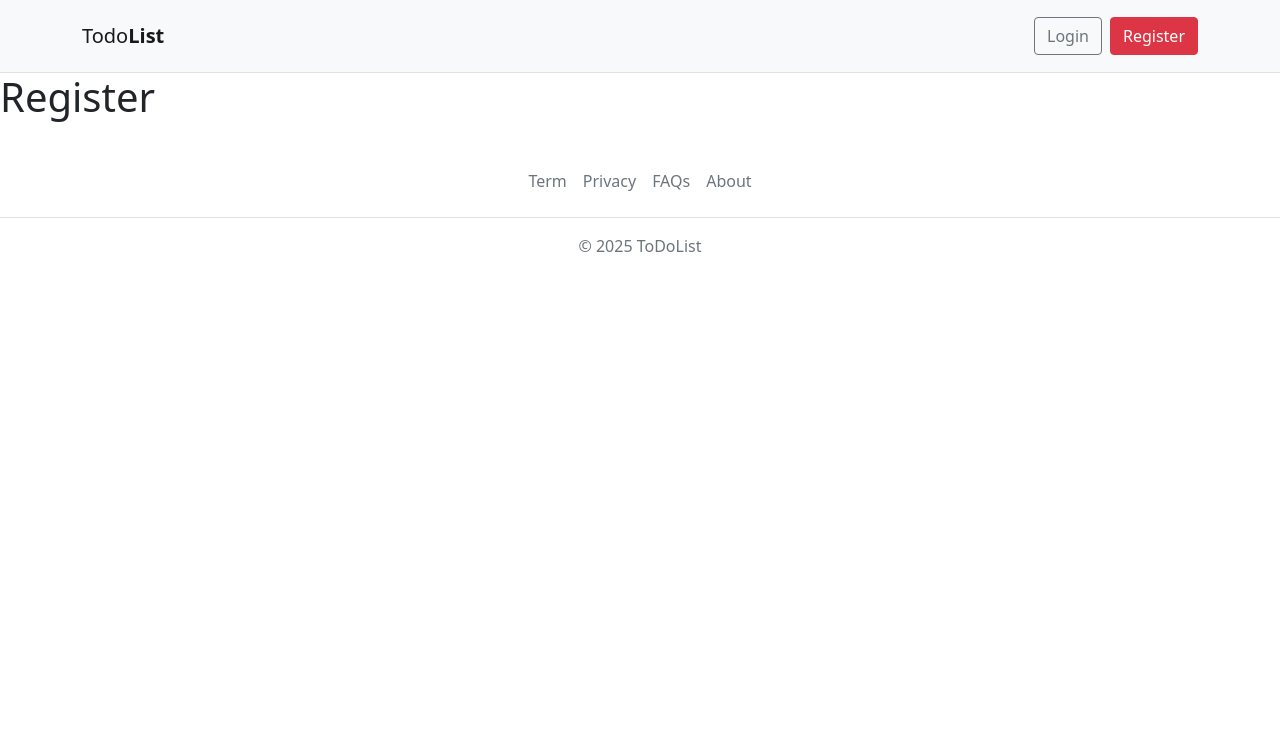
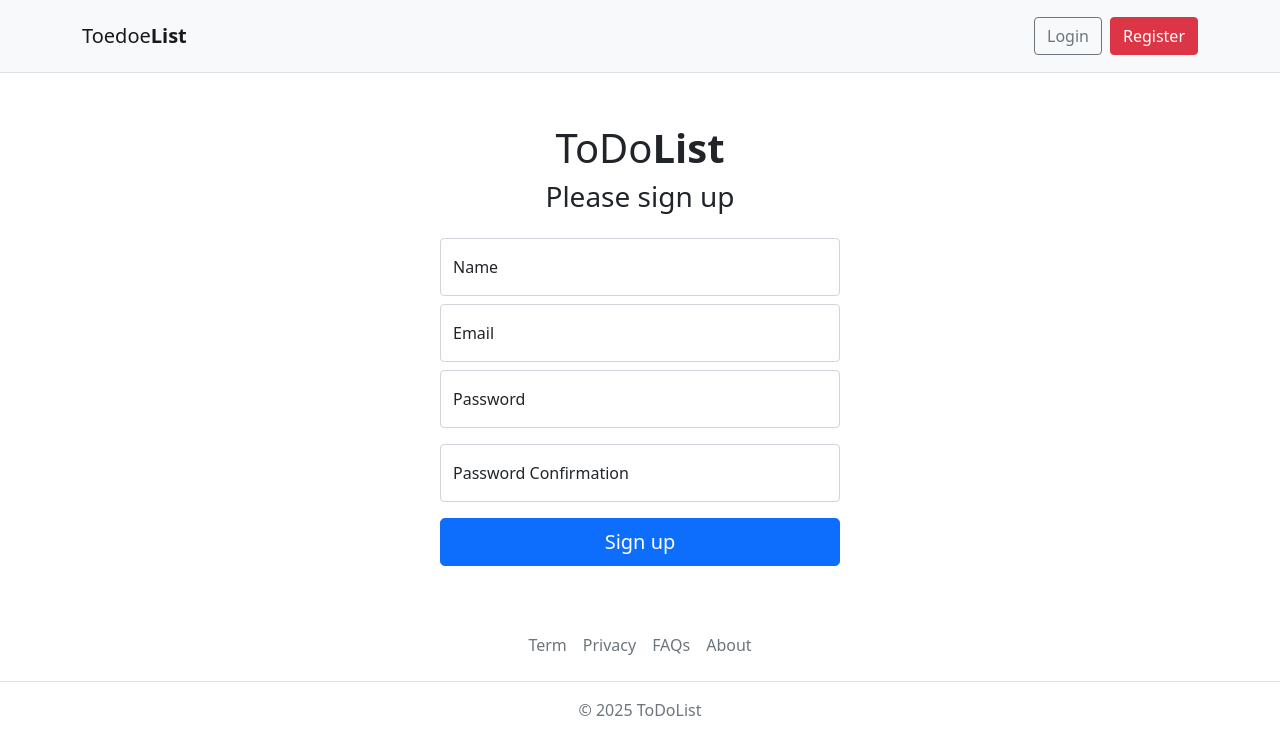
Before and after one commit to VannakDim/Vue-section10, a Vue app: page /register in a window 1280 px wide. Shown: the top 754 px of the page. Built offline with nearby package versions, Linux system fonts and the light colour scheme; no server answers.

Commit message:
126. Frontend: Consuming summaries endpont in Vue.js app

```diff
--- a/src/components/Navbar.vue
+++ b/src/components/Navbar.vue
@@ -2,7 +2,7 @@
     <nav class="navbar navbar-expand-lg navbar-light bg-light border-bottom">
         <div class="container py-2">
             <a href="#" class="navbar-brand">
-                <span>Todo</span>
+                <span>Toedoe</span>
                 <strong>List</strong>
             </a>
             <button
--- /dev/null
+++ b/src/components/summaries/Summaries.vue
@@ -0,0 +1,18 @@
+@@ -0,0 +1,17 @@
+<template>
+    <div>
+        <p class="lead text-uppercase">{{ description }}</p>
+        <ul>
+            <Summary v-for="task in tasks" :key="task.id" :task="task" />
+        </ul>
+    </div>
+</template>
+
+<script setup>
+import Summary from "./Summary.vue";
+
+defineProps({
+    description: String,
+    tasks: Array,
+});
+</script>
--- /dev/null
+++ b/src/components/summaries/Summary.vue
@@ -0,0 +1,9 @@
+<template>
+    <li>[{{ task.created_at }}] {{ task.name }}</li>
+</template>
+
+<script setup>
+defineProps({
+    task: Object,
+});
+</script>
--- /dev/null
+++ b/src/http/summary-api.js
@@ -0,0 +1,6 @@
+import api from "./api";
+
+const apiPath = import.meta.env.VITE_API_PATH;
+const resource = apiPath + "/summaries";
+
+export const tasksSummary = () => api.get(resource);
--- a/src/pages/LoginPage.vue
+++ b/src/pages/LoginPage.vue
@@ -2,7 +2,7 @@
     <main class="auth-wrapper">
         <form class="auth-form" @submit.prevent="handleSubmit">
             <h1>
-                <span>ToDo</span>
+                <span>ToeDoe</span>
                 <strong>List</strong>
             </h1>
             <h2 class="h3 mb-4 fw-normal">Please sign in</h2>
--- a/src/pages/RegisterPage.vue
+++ b/src/pages/RegisterPage.vue
@@ -1,3 +1,79 @@
 <template>
-    <h1>Register</h1>
+    <main class="auth-wrapper">
+        <form class="auth-form" @submit.prevent="handleSubmit">
+            <h1>
+                <span>ToDo</span>
+                <strong>List</strong>
+            </h1>
+            <h2 class="h3 mb-4 fw-normal">Please sign up</h2>
+            <div class="form-floating mb-2">
+                <input type="text" class="form-control" :class="{ 'is-invalid': errors.name && errors.name[0] }" id="name" v-model="form.name" placeholder="Your name" />
+                <label for="name">Name</label>
+                <div class="invalid-feedback" v-if="errors.name && errors.name[0]">
+                    {{ errors.name && errors.name[0] }}
+                </div>
+            </div>
+            <div class="form-floating mb-2">
+                <input type="email" class="form-control" :class="{ 'is-invalid': errors.email && errors.email[0] }" id="email" v-model="form.email" placeholder="name@example.com" />
+                <label for="email">Email</label>
+                <div class="invalid-feedback" v-if="errors.email && errors.email[0]">
+                    {{ errors.email && errors.email[0] }}
+                </div>
+            </div>
+            <div class="form-floating mb-3">
+                <input type="password" class="form-control" :class="{ 'is-invalid': errors.password && errors.password[0] }" id="password" v-model="form.password" placeholder="Password" />
+                <label for="password">Password</label>
+                <div class="invalid-feedback" v-if="errors.password && errors.password[0]">
+                    {{ errors.password && errors.password[0] }}
+                </div>
+            </div>
+            <div class="form-floating mb-3">
+                <input type="password" class="form-control" id="password_confirmation" v-model="form.password_confirmation"
+                    placeholder="Password Confirmation" />
+                <label for="password_confirmation">Password Confirmation</label>
+            </div>
+            <button class="w-100 btn btn-lg btn-primary" type="submit">Sign up</button>
+        </form>
+    </main>
 </template>
+
+<script setup>
+import { reactive } from "vue";
+import { storeToRefs } from "pinia";
+import { useRouter } from "vue-router";
+import { useAuthStore } from "../stores/auth";
+
+const router = useRouter()
+const store = useAuthStore()
+const { isLoggedIn, errors } = storeToRefs(store)
+const { handleRegister } = store
+
+const form = reactive({
+    name: '',
+    email: '',
+    password: '',
+    password_confirmation: ''
+})
+
+const handleSubmit = async () => {
+    await handleRegister(form)
+    if (isLoggedIn.value) {
+        router.push({ name: 'tasks' })
+    }
+}
+</script>
+
+<style scoped>
+.auth-wrapper {
+    width: 100%;
+    display: flex;
+    justify-content: center;
+    align-items: center;
+    text-align: center;
+    min-height: 60vh;
+    margin-top: 2rem;
+}
+.auth-form {
+    width: 400px;
+}
+</style>
--- a/src/pages/SummaryPage.vue
+++ b/src/pages/SummaryPage.vue
@@ -1,3 +1,36 @@
 <template>
-    <h1>Summary</h1>
+    <main style="min-height: 50vh; margin-top: 2rem">
+        <div class="container">
+            <div class="row">
+                <div class="col-md-8 offset-md-2">
+                    <h1 class="mb-4">
+                        Summary
+                        <small class="text-muted">(Tasks this week)</small>
+                    </h1>
+                    <div
+                        v-for="(tasks, description) in summaries"
+                        :key="description"
+                    >
+                        <Summaries :tasks="tasks" :description="description" />
+                    </div>
+                </div>
+            </div>
+        </div>
+    </main>
 </template>
+
+
+<script setup>
+import { useSummaryStore } from "../stores/summary";
+import { onMounted } from "vue";
+import { storeToRefs } from "pinia";
+import Summaries from "../components/summaries/Summaries.vue";
+
+const store = useSummaryStore();
+const { summaries } = storeToRefs(store);
+const { fetchTasksSummary } = store;
+
+onMounted(async () => {
+    await fetchTasksSummary();
+});
+</script>
--- a/src/stores/auth.js
+++ b/src/stores/auth.js
@@ -31,11 +31,19 @@
   };
 
   const handleRegister = async (newUser) => {
+    await csrfCookie();
+
+    try {
         await register(newUser);
         await handleLogin({
           email: newUser.email,
           password: newUser.password,
         });
+      } catch (error) {
+        if (error.response && error.response.status === 422) {
+          errors.value = error.response.data.errors;
+        }
+    }
   };
 
   const handleLogout = async () => {
--- /dev/null
+++ b/src/stores/summary.js
@@ -0,0 +1,17 @@
+import { ref } from "vue";
+import { defineStore } from "pinia";
+import { tasksSummary } from "../http/summary-api";
+
+export const useSummaryStore = defineStore("summaryStore", () => {
+  const summaries = ref([]);
+
+  const fetchTasksSummary = async () => {
+    const { data } = await tasksSummary();
+    summaries.value = data;
+  };
+
+  return {
+    summaries,
+    fetchTasksSummary,
+  };
+});
```
Lines whose indentation alone changed are shown as unchanged.
